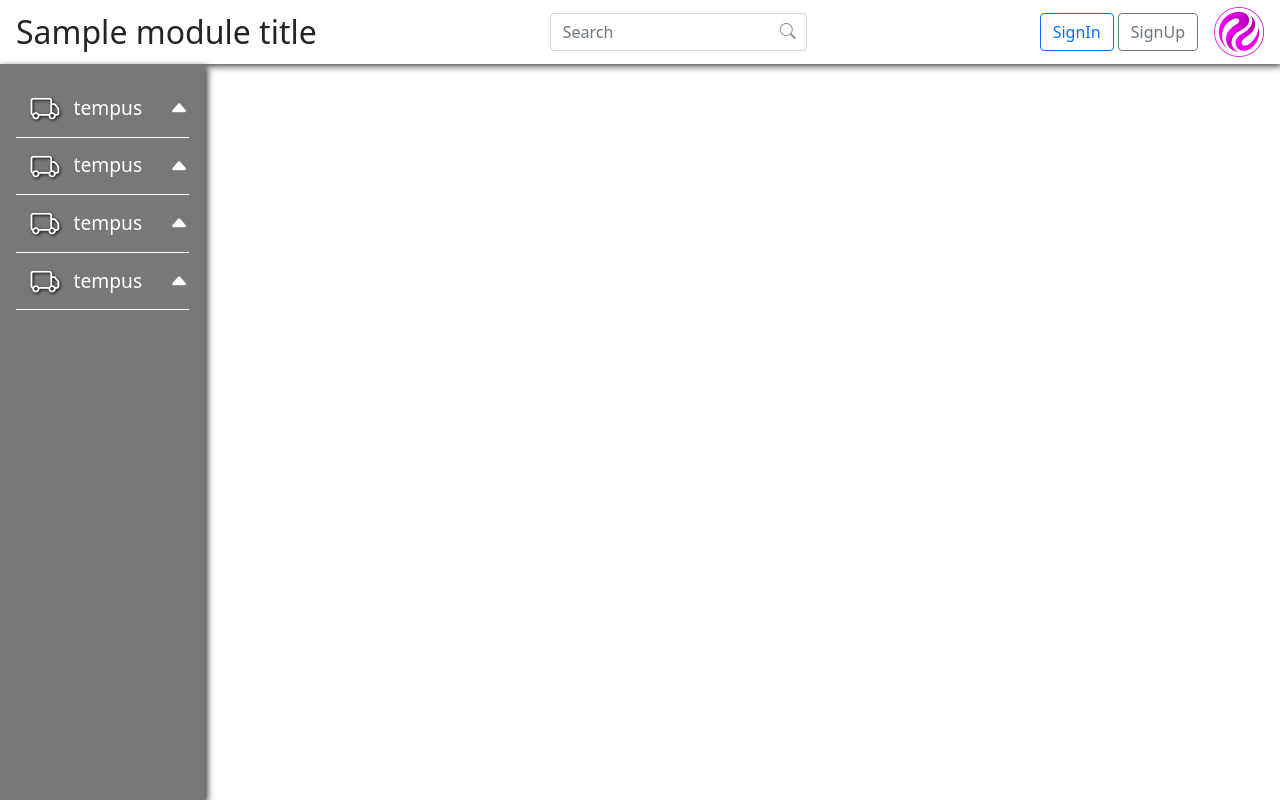
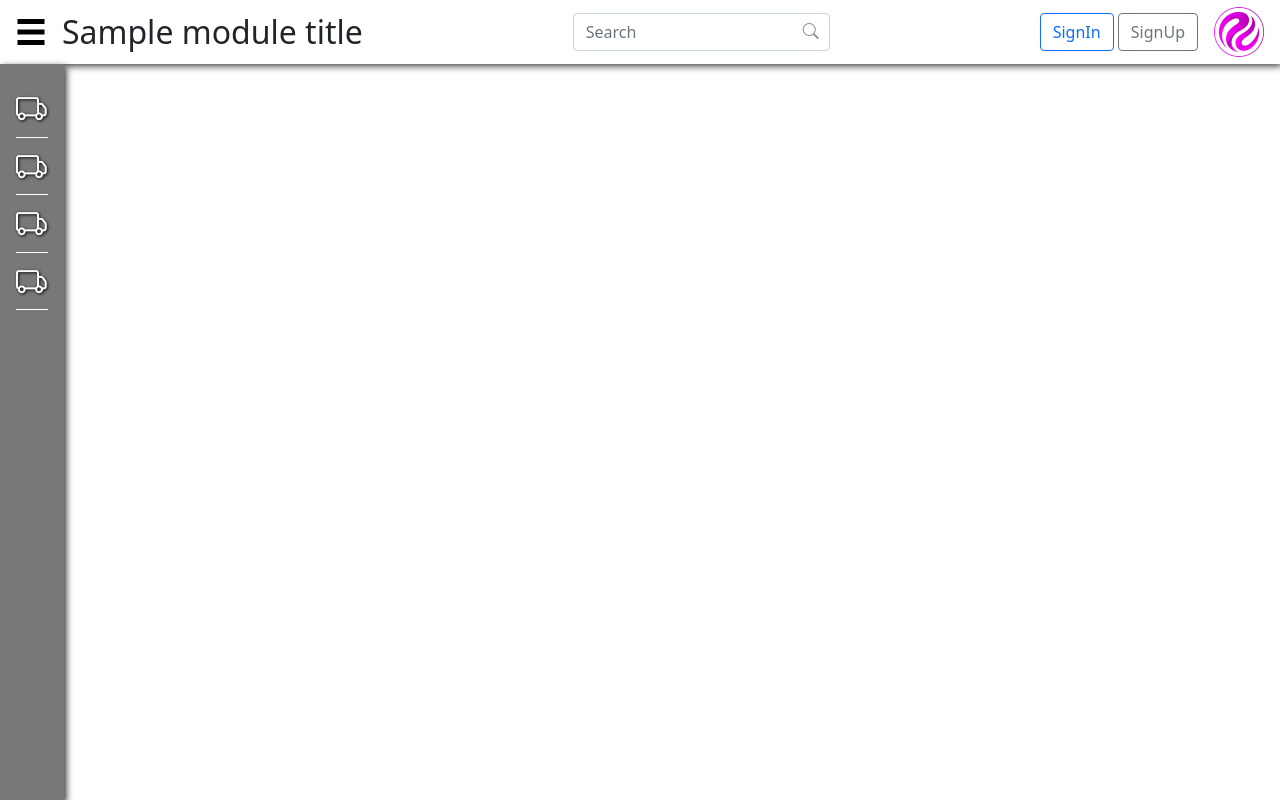
Before and after one commit to genadyd/gadmin1, a Django app: template gadmin_app/templates/main.html in a window 1280 px wide. Run offline with Django 3.2, Linux system fonts and the light colour scheme; the template is opened without the code that fills it: most values are stand-ins (such as "Sample title", 1, 10 or a date in 2020); style sheets or scripts are compiled from the project's sources.

Commit message:
add animation to 'sidebar open-close button'

```diff
--- a/gadmin_app/static/gulpfile.js
+++ b/gadmin_app/static/gulpfile.js
@@ -3,7 +3,7 @@ const scss = require('gulp-sass')(require('sass'))
 
 
 function compile_scss() {
-  return src(['./styles/assets/**/*.scss'])
+  return src(['./styles/assets/**/*.scss', './styles/assets/**/**/*.scss\''])
     .pipe(scss().on('error', scss.logError))
     .pipe(scss({outputStyle: 'compressed'}))
     .pipe(dest('./styles/dest/'))
--- a/gadmin_app/static/scripts/dest/main.js
+++ b/gadmin_app/static/scripts/dest/main.js
@@ -1,13 +1,10 @@
-import Custom from "./custom.js";
+import Sidebar from "./components/sidebar/sidebar.js";
 class Main {
+    constructor() {
+        this.sidebar = new Sidebar();
+    }
     index(name) {
         alert(`Hello ${name}`);
     }
 }
 const main = new Main();
-// main.index('WWWWWW')
-const headerText = document.querySelector('#main_header h2');
-if (headerText)
-    headerText.innerHTML = 'Genady';
-const custom = new Custom();
-console.log(custom.getsomeThind());
--- a/gadmin_app/static/scripts/src/custom.ts
+++ /dev/null
@@ -1,6 +0,0 @@
-class Custom{
-    getsomeThind():string{
-        return 'tt'
-    }
-}
-export default Custom
--- a/gadmin_app/static/styles/assets/components/main_header.scss
+++ b/gadmin_app/static/styles/assets/components/main_header.scss
@@ -1,14 +1,78 @@
+@import "../keyframes/sidebar_animations";
 #main_header{
   height: 64px;
   box-shadow: 2px 2px 7px #393939;
   padding: 0 1em;
-  align-items: center;
-  justify-content: space-between;
-  .module_title{
-    height: min-content;
-    h1{
-      margin: 0;
-      font-size: 2rem;
+  .left_area {
+    .menu_open_button{
+      width: 30px;
+      height: 26px;
+      position: relative;
+      cursor: pointer;
+      &:hover{
+        .button_line{
+          background-color: #7b7b7b;
+        }
+      }
+      .button_line{
+        width: 90% ;
+        height: 5px;
+        background-color: #000;
+        position: absolute;
+        left:50%;
+        transform: translateX(-50%);
+        &.top_line{
+          top: 0;
+        }
+        &.bottom_line{
+          bottom: 0;
+        }
+        &.middle_line{
+          top: 50%;
+          transform: translateY(-50%) translateX(-50%);
+        }
+      }
+      &.menu_collapsed{
+        .top_line{
+          animation: line_top_norm;
+          animation-duration: .3s;
+        }
+        .bottom_line{
+          animation: line_bottom_norm;
+          animation-duration: .3s;
+        }
+        .middle_line{
+          animation: line_show;
+          animation-duration: .3s;
+        }
+      }
+      &.menu_not_collapsed{
+         .middle_line{
+           width: 0;
+           animation: line_collapse;
+           animation-duration: .3s;
+         }
+        .top_line{
+          top: 50%;
+          transform: translateY(-50%) translateX(-50%) rotate(45deg);
+          animation: line_top;
+          animation-duration: .3s;
+        }
+        .bottom_line{
+          top: 50%;
+          transform: translateY(-50%) translateX(-50%) rotate(-45deg);
+          animation: line_bottom;
+          animation-duration: .3s;
+        }
+      }
+    }
+    .module_title {
+      height: min-content;
+      margin-left: 1em;
+      h1 {
+        margin: 0;
+        font-size: 2rem;
+      }
     }
   }
   .header_search_form{
@@ -19,15 +83,12 @@
       right: 11px;
       cursor:pointer;
       opacity: .5;
-
     }
   }
   .right_area{
-    align-items: center;
     .login_buttons_place {
       margin-right: 1em;
       height: min-content;
     }
   }
-
 }
--- a/gadmin_app/static/styles/assets/components/sidebar.scss
+++ b/gadmin_app/static/styles/assets/components/sidebar.scss
@@ -24,7 +24,26 @@
           }
         }
       }
-
     }
   }
+  &.collapsed{
+    width: 64px;
+    .menu_area{
+      .one_menu_element{
+        .left_side {
+          .icon_area{
+            margin: 0;
+            font-size: 1.6em;
+          }
+          .main_element_text{
+            display: none;
+          }
+        }
+        .open_close_sub_menu{
+          display: none;
+        }
+      }
+    }
+
+  }
 }
--- a/gadmin_app/static/styles/assets/main.scss
+++ b/gadmin_app/static/styles/assets/main.scss
@@ -10,7 +10,6 @@
        @import "components/sidebar";
        min-height: calc( 100vh - 64px );
        position: relative;
-
      }
    }
 }
--- a/gadmin_app/static/tsconfig.json
+++ b/gadmin_app/static/tsconfig.json
@@ -26,7 +26,7 @@
 
     /* Strict Type-Checking Options */
     "strict": true,                                 /* Enable all strict type-checking options. */
-    // "noImplicitAny": true,                       /* Raise error on expressions and declarations with an implied 'any' type. */
+     "noImplicitAny": false,                       /* Raise error on expressions and declarations with an implied 'any' type. */
     // "strictNullChecks": true,                    /* Enable strict null checks. */
     // "strictFunctionTypes": true,                 /* Enable strict checking of function types. */
     // "strictBindCallApply": true,                 /* Enable strict 'bind', 'call', and 'apply' methods on functions. */
--- a/gadmin_app/templates/layouts/header/header.html
+++ b/gadmin_app/templates/layouts/header/header.html
@@ -1,16 +1,23 @@
 {% load static %}
-<div id="main_header" class="d-flex bg-white">
-    <div class="module_title">
-        <h1>{{ module_title }}</h1>
+<div id="main_header" class="d-flex bg-white justify-content-between align-items-center">
+    <div class="left_area d-flex justify-content-between align-items-center">
+        <div class="menu_open_button">
+            <div class="button_line top_line"></div>
+            <div class="button_line middle_line"></div>
+            <div class="button_line bottom_line"></div>
+        </div>
+        <div class="module_title">
+            <h1>{{ module_title }}</h1>
+        </div>
     </div>
+
     <div class="header_search_form">
         <input class="form-control" type="text" placeholder="Search" aria-label="gadmin-search">
         <div class="search_button">
             <span class="bi bi-search"></span>
-
         </div>
     </div>
-    <div class="right_area d-flex">
+    <div class="right_area d-flex justify-content-between align-items-center">
         <div class="login_buttons_place ">
             <button type="button" class="sign_in_button btn btn-outline-primary">SignIn</button>
             <button type="button" class="sign_up_button btn btn-outline-secondary">SignUp</button>
--- a/gadmin_app/templates/layouts/sidebar/sidebar.html
+++ b/gadmin_app/templates/layouts/sidebar/sidebar.html
@@ -1,4 +1,4 @@
-<div id="side_bar_container">
+<div id="side_bar_container" class="collapsed">
     <div class="menu_area">
         {% for i in '1234'|make_list %}
         <div class="one_menu_element">
```
Also changed, not shown: gadmin_app/static/scripts/src/components/sidebar/sidebar.ts (added, +23 -0 lines), gadmin_app/static/scripts/src/main.ts (+6 -6 lines), gadmin_app/static/styles/assets/keyframes/sidebar_animations.scss (added, +57 -0 lines), gadmin_app/static/styles/dest/components/main_header.css (+1 -1 lines).
